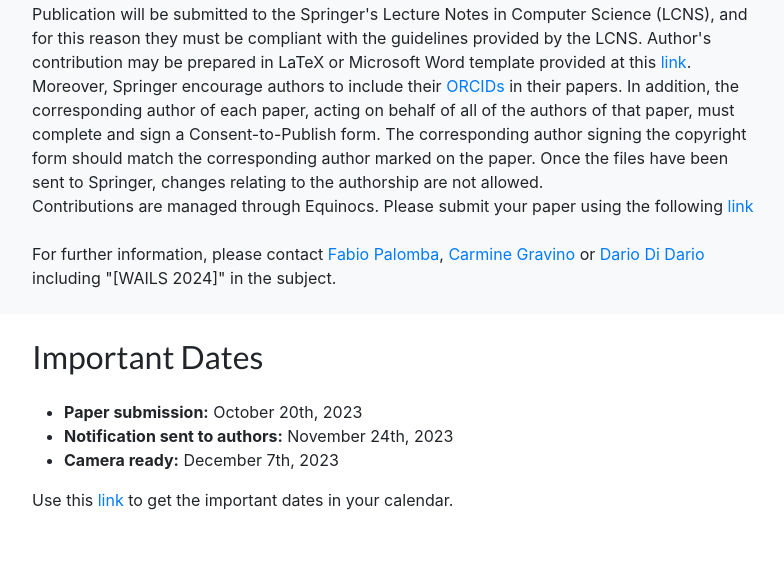
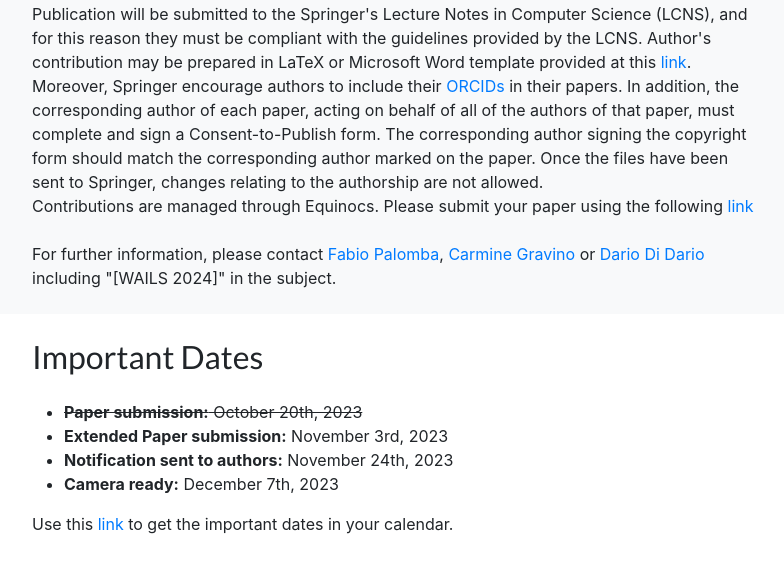
Before and after one commit to Wails2024/Wails2024.github.io, a website with bundled scripts: page index.html in a window 1280 px wide. Shown: the part 2084-2657 px from the top of the page, without its empty margins (243-1027 px from the left). Built offline with nearby package versions, Linux system fonts and the light colour scheme.

Commit message:
fix: Venue and Submission dates

```diff
--- a/index.html
+++ b/index.html
@@ -107,7 +107,7 @@
           <br />
           <h2>The 1st Workshop on Artificial Intelligence with and for Learning Sciences: Past, Present, and Future Horizons</h2>
           <h2 class="mb-5">University of Salerno, Italy</h2>
-          <h2 class="mb-5">January 11-12, 2024</h2>
+          <h2 class="mb-5">January 18-19, 2024</h2>
         </div>
       </div>
     </div>
@@ -220,7 +220,8 @@
           <h2 class="section-heading">Important Dates</h2>
           <p class="mt-4 mb-2 text-justify">
           <ul>
-            <li> <b>Paper submission:</b> October 20th, 2023 </li>
+            <li> <s><b>Paper submission:</b> October 20th, 2023 </li></s>
+            <li> <b>Extended Paper submission:</b> November 3rd, 2023 </li>
             <li> <b>Notification sent to authors:</b> November 24th, 2023 </li>
             <li> <b>Camera ready:</b> December 7th, 2023 </li>
           </ul>
```
